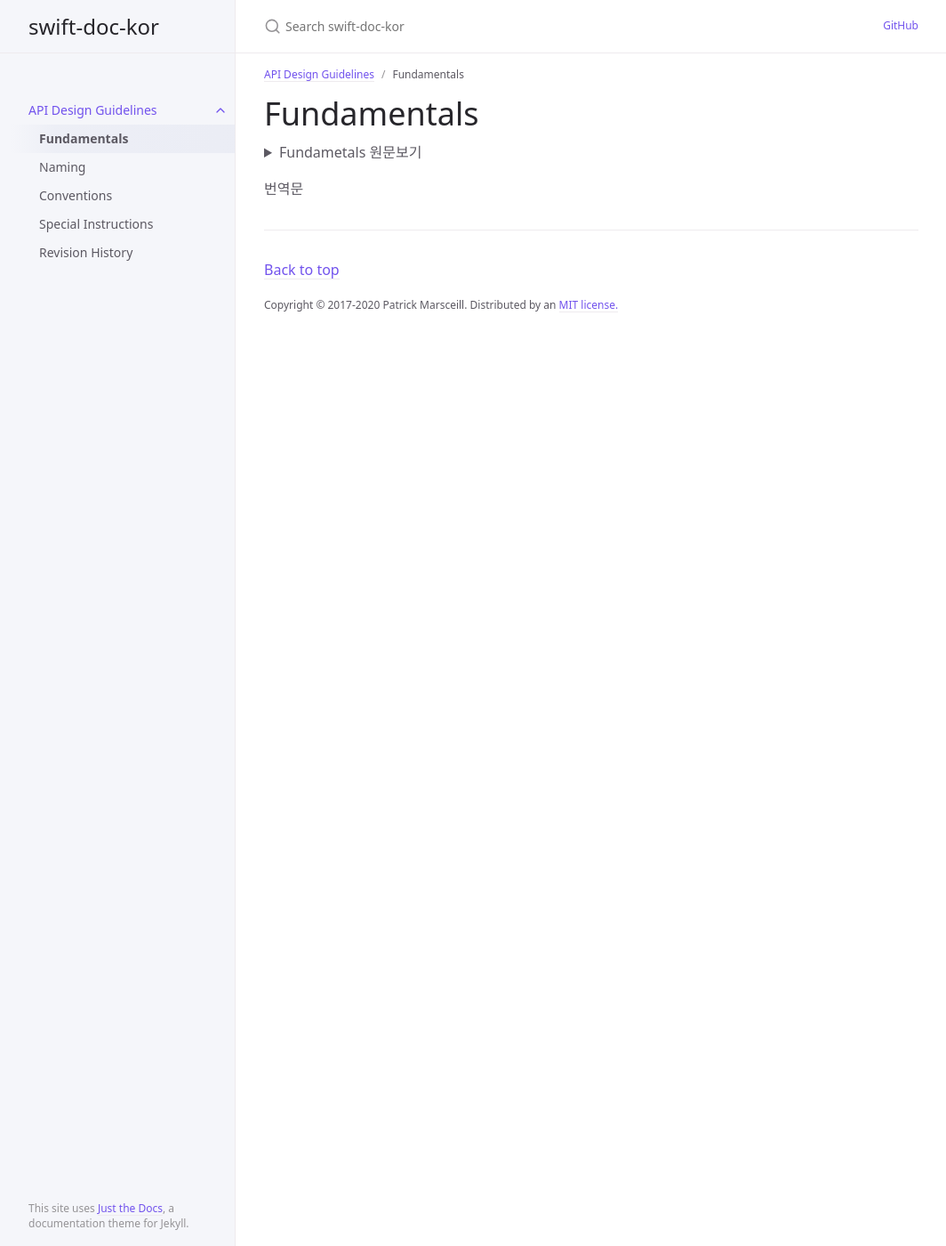
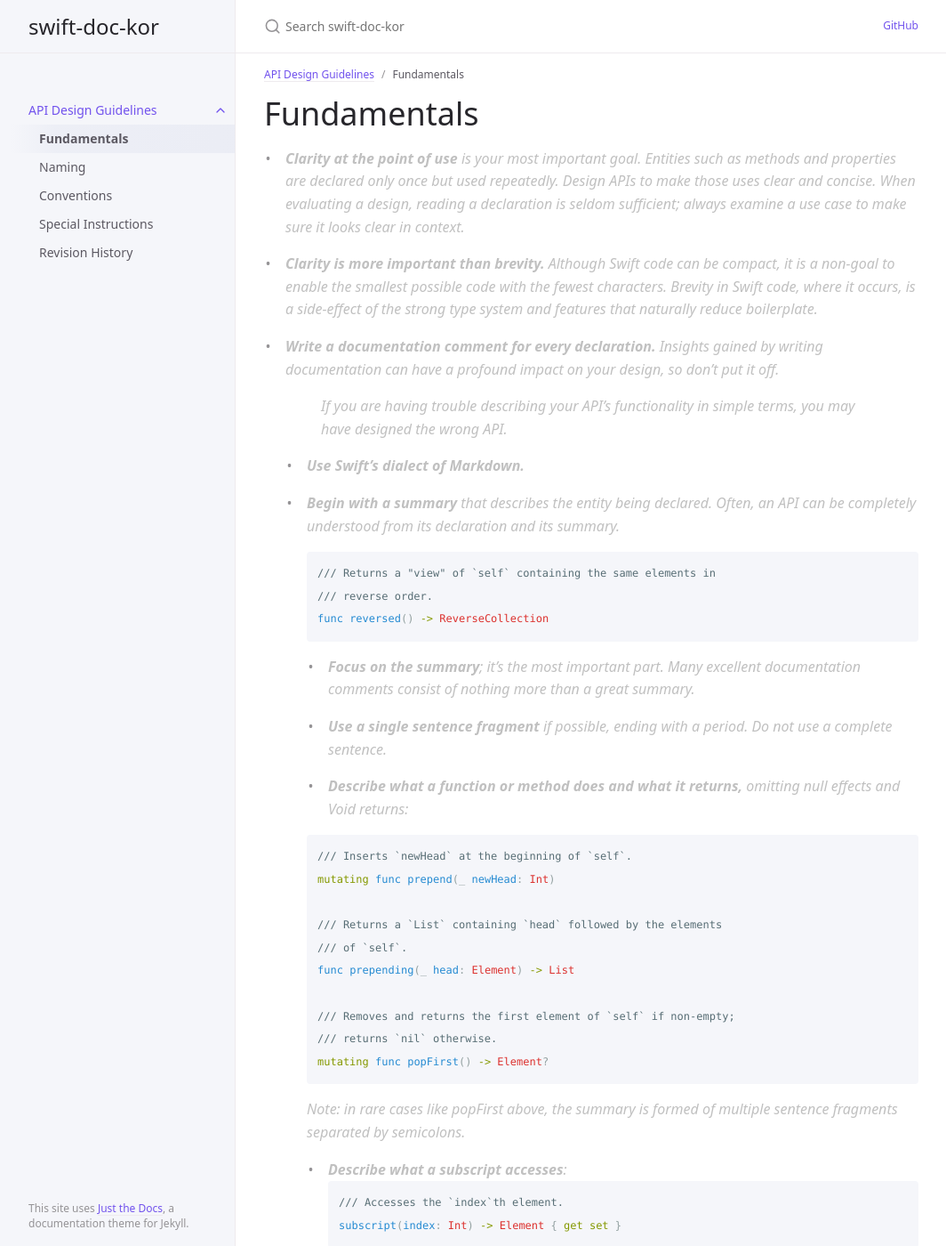
Before and after one commit to yagom-academy/yagom-academy.github.io, a Jekyll site: the page built from docs/API Design Guidelines/Fundamentals.md, in a window 1280 px wide and 1400 px high. Shown: the whole window at 89% size, without its empty margins (107-1171 px from the left). Built offline with Jekyll 4.4.1, drawn with Linux system fonts in a browser that asks for light colours; some of the changed text lies outside the part shown.

Commit message:
edit: API Design Guidelines 마크다운 토글 삭제 및 글자색 수정

````diff
--- a/docs/API Design Guidelines/Fundamentals.md
+++ b/docs/API Design Guidelines/Fundamentals.md
@@ -7,25 +7,17 @@ nav_order: 1
 
 # Fundamentals
 
-<details>
-<summary>Fundametals 원문보기</summary>
-<div markdown="1">
+- <i><span style="color: #C0C0C0">**Clarity at the point of use** is your most important goal. Entities such as methods and properties are declared only once but used repeatedly. Design APIs to make those uses clear and concise. When evaluating a design, reading a declaration is seldom sufficient; always examine a use case to make sure it looks clear in context.</span></i>
 
-- **Clarity at the point of use** is your most important goal. Entities such as methods and properties are declared only once but used repeatedly. Design APIs to make those uses clear and concise. When evaluating a design, reading a declaration is seldom sufficient; always examine a use case to make sure it looks clear in context.
+- <i><span style="color: #C0C0C0">**Clarity is more important than brevity.** Although Swift code can be compact, it is a non-goal to enable the smallest possible code with the fewest characters. Brevity in Swift code, where it occurs, is a side-effect of the strong type system and features that naturally reduce boilerplate.</span></i>
 
-- **Clarity is more important than brevity.** Although Swift code can be compact, it is a non-goal to enable the smallest possible code with the fewest characters. Brevity in Swift code, where it occurs, is a side-effect of the strong type system and features that naturally reduce boilerplate.
+- <i><span style="color: #C0C0C0">**Write a documentation comment for every declaration.** Insights gained by writing documentation can have a profound impact on your design, so don’t put it off.</span></i>
 
-- **Write a documentation comment for every declaration.** Insights gained by writing documentation can have a profound impact on your design, so don’t put it off.
+  > <i><span style="color: #C0C0C0">If you are having trouble describing your API’s functionality in simple terms, you may have designed the wrong API.</span></i>
 
-  > If you are having trouble describing your API’s functionality in simple terms, you may have designed the wrong API.
+  - <i><span style="color: #C0C0C0">**Use Swift’s dialect of Markdown.**</span></i>
 
-  <details>
-  <summary>DETAIL</summary>
-  <div markdown="1">
-
-  - **Use Swift’s dialect of Markdown.**
-
-  - **Begin with a summary** that describes the entity being declared. Often, an API can be completely understood from its declaration and its summary.
+  - <i><span style="color: #C0C0C0">**Begin with a summary** that describes the entity being declared. Often, an API can be completely understood from its declaration and its summary.</span></i>
 
     ```swift
     /// Returns a "view" of `self` containing the same elements in
@@ -33,15 +25,11 @@ nav_order: 1
     func reversed() -> ReverseCollection
     ```
 
-    <details>
-    <summary>DETAIL</summary>
-    <div markdown="1">
+    - <i><span style="color: #C0C0C0">**Focus on the summary**; it’s the most important part. Many excellent documentation comments consist of nothing more than a great summary.</span></i>
 
-    - **Focus on the summary**; it’s the most important part. Many excellent documentation comments consist of nothing more than a great summary.
+    - <i><span style="color: #C0C0C0">**Use a single sentence fragment** if possible, ending with a period. Do not use a complete sentence.</span></i>
 
-    - **Use a single sentence fragment** if possible, ending with a period. Do not use a complete sentence.
-
-    - **Describe what a function or method does and what it *returns*,** omitting null effects and Void returns:
+    - <i><span style="color: #C0C0C0">**Describe what a function or method does and what it *returns*,** omitting null effects and Void returns:</span></i>
 
     ```swift
     /// Inserts `newHead` at the beginning of `self`.
@@ -56,21 +44,21 @@ nav_order: 1
     mutating func popFirst() -> Element?
     ```
 
-    Note: in rare cases like popFirst above, the summary is formed of multiple sentence fragments separated by semicolons.
+    <i><span style="color: #C0C0C0">Note: in rare cases like popFirst above, the summary is formed of multiple sentence fragments separated by semicolons.</span></i>
 
-    - **Describe what a subscript accesses**:
+    - <i><span style="color: #C0C0C0">**Describe what a subscript accesses**:</span></i>
     ```swift
     /// Accesses the `index`th element.
     subscript(index: Int) -> Element { get set }
     ```
 
-    - **Describe what an initializer creates**:
+    - <i><span style="color: #C0C0C0">**Describe what an initializer creates**:</span></i>
     ```swift
     /// Creates an instance containing `n` repetitions of `x`.
     init(count n: Int, repeatedElement x: Element)
     ```
 
-    - For all other declarations, **describe what the declared entity *is*.**
+    - <i><span style="color: #C0C0C0">For all other declarations, **describe what the declared entity *is*.**</span></i>
     ```swift
     /// A collection that supports equally efficient insertion/removal
     /// at any position.
@@ -82,10 +70,8 @@ nav_order: 1
       ...
     ```
 
-    </div>
-    </details>
 
-  - **Optionally, continue** with one or more paragraphs and bullet items. Paragraphs are separated by blank lines and use complete sentences.
+  - <i><span style="color: #C0C0C0">**Optionally, continue** with one or more paragraphs and bullet items. Paragraphs are separated by blank lines and use complete sentences.</span></i>
 
     ```swift
     /// Writes the textual representation of each    ← Summary
@@ -108,14 +94,9 @@ nav_order: 1
       _ items: Any..., separator: String = " ", terminator: String = "\n")
     ```
 
+    - <i><span style="color: #C0C0C0">**Use recognized [symbol documentation markup elements](https://developer.apple.com/library/archive/documentation/Xcode/Reference/xcode_markup_formatting_ref/SymbolDocumentation.html#//apple_ref/doc/uid/TP40016497-CH51-SW1)** to add information beyond the summary, whenever appropriate.</span></i>
 
-    <details>
-    <summary>DETAIL</summary>
-    <div markdown="1">
-
-    - **Use recognized [symbol documentation markup elements](https://developer.apple.com/library/archive/documentation/Xcode/Reference/xcode_markup_formatting_ref/SymbolDocumentation.html#//apple_ref/doc/uid/TP40016497-CH51-SW1)** to add information beyond the summary, whenever appropriate.
-
-    - **Know and use recognized bullet items with [symbol command syntax](https://developer.apple.com/library/archive/documentation/Xcode/Reference/xcode_markup_formatting_ref/SymbolDocumentation.html#//apple_ref/doc/uid/TP40016497-CH51-SW13).** Popular development tools such as Xcode give special treatment to bullet items that start with the following keywords:
+    - <i><span style="color: #C0C0C0">**Know and use recognized bullet items with [symbol command syntax](https://developer.apple.com/library/archive/documentation/Xcode/Reference/xcode_markup_formatting_ref/SymbolDocumentation.html#//apple_ref/doc/uid/TP40016497-CH51-SW13).** Popular development tools such as Xcode give special treatment to bullet items that start with the following keywords:</span></i>
 
     |  [Attention](https://developer.apple.com/library/prerelease/mac/documentation/Xcode/Reference/xcode_markup_formatting_ref/Attention.html) | [Author](https://developer.apple.com/library/prerelease/mac/documentation/Xcode/Reference/xcode_markup_formatting_ref/Author.html)        | [Authors](https://developer.apple.com/library/prerelease/mac/documentation/Xcode/Reference/xcode_markup_formatting_ref/Authors.html)      | [Bug](https://developer.apple.com/library/prerelease/mac/documentation/Xcode/Reference/xcode_markup_formatting_ref/Bug.html)        |
     |------------|---------------|--------------|------------|
@@ -124,15 +105,3 @@ nav_order: 1
     | [Parameters](https://developer.apple.com/library/prerelease/mac/documentation/Xcode/Reference/xcode_markup_formatting_ref/Parameters.html) | [Postcondition](https://developer.apple.com/library/prerelease/mac/documentation/Xcode/Reference/xcode_markup_formatting_ref/Postcondition.html) | [Precondition](https://developer.apple.com/library/prerelease/mac/documentation/Xcode/Reference/xcode_markup_formatting_ref/Precondition.html) | [Remark](https://developer.apple.com/library/prerelease/mac/documentation/Xcode/Reference/xcode_markup_formatting_ref/Remark.html)     |
     | [Requires](https://developer.apple.com/library/prerelease/mac/documentation/Xcode/Reference/xcode_markup_formatting_ref/Requires.html)   | [Returns](https://developer.apple.com/library/prerelease/mac/documentation/Xcode/Reference/xcode_markup_formatting_ref/Returns.html)       | [SeeAlso](https://developer.apple.com/library/prerelease/mac/documentation/Xcode/Reference/xcode_markup_formatting_ref/SeeAlso.html)      | [Since](https://developer.apple.com/library/prerelease/mac/documentation/Xcode/Reference/xcode_markup_formatting_ref/Since.html)      |
     | [Throws](https://developer.apple.com/library/prerelease/mac/documentation/Xcode/Reference/xcode_markup_formatting_ref/Throws.html)     | [Todo](https://developer.apple.com/library/prerelease/mac/documentation/Xcode/Reference/xcode_markup_formatting_ref/Todo.html)          | [Version](https://developer.apple.com/library/prerelease/mac/documentation/Xcode/Reference/xcode_markup_formatting_ref/Version.html)      | [Warning](https://developer.apple.com/library/prerelease/mac/documentation/Xcode/Reference/xcode_markup_formatting_ref/Warning.html)    |
-
-    </div>
-    </details>
-
-
-  </div>
-  </details>
-
-</div>
-</details>
-
-번역문
````
Also changed, not shown: docs/API Design Guidelines/Naming.md (+44 -126 lines), docs/API Design Guidelines/Special Instructions.md (+8 -30 lines).
